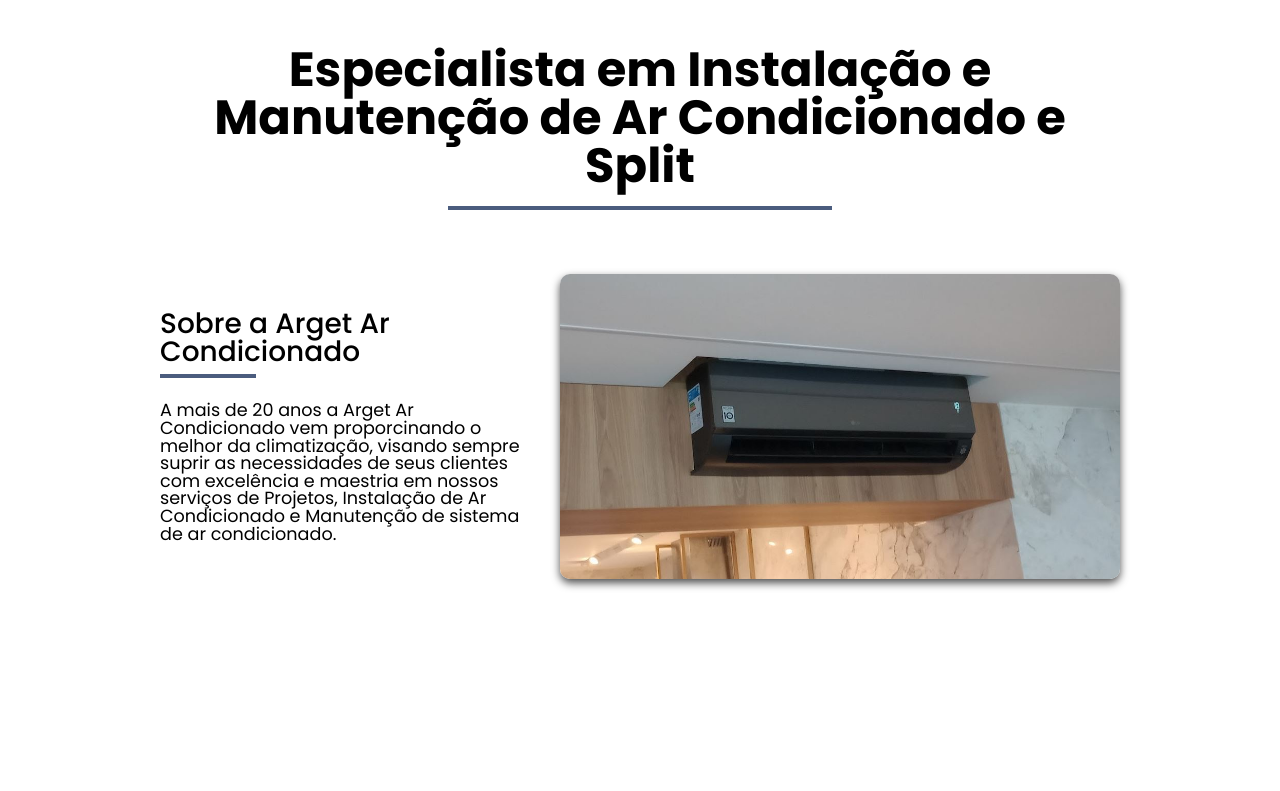
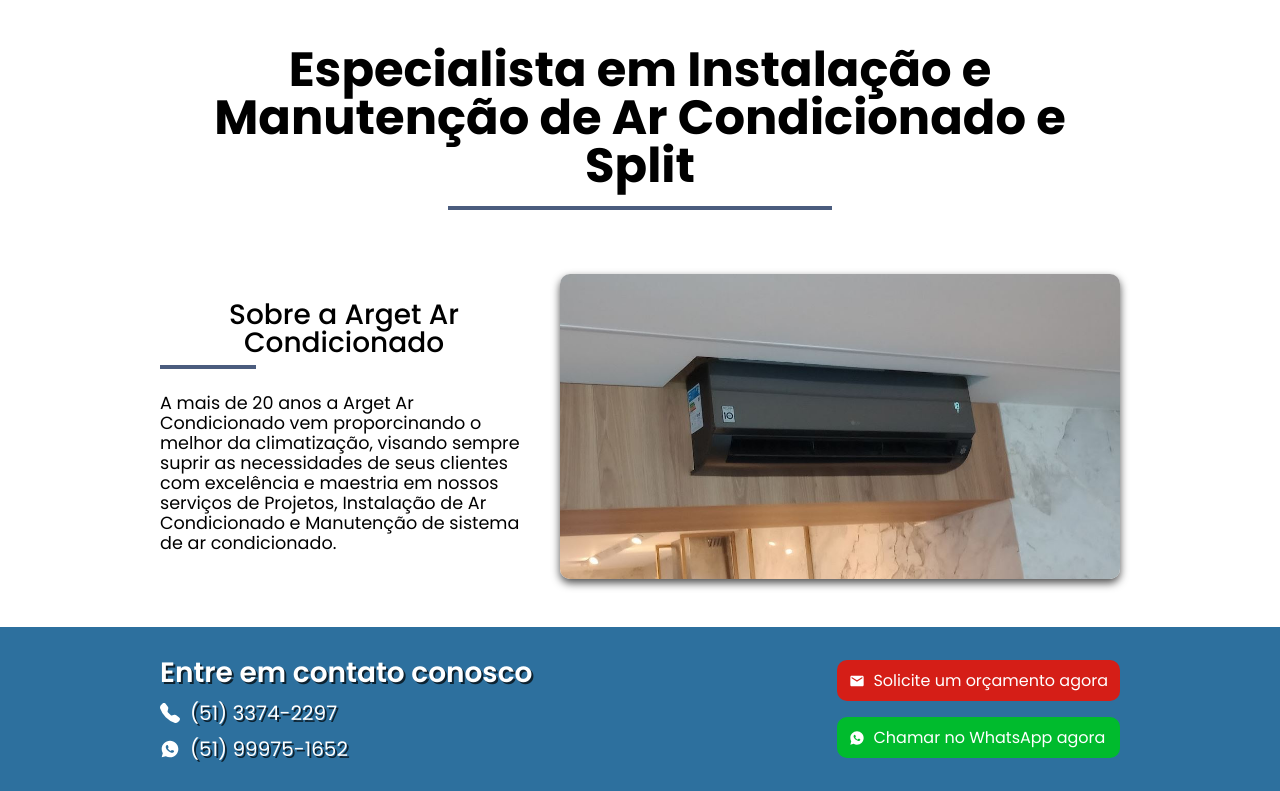
Before and after one commit to YanvFortes/arget_2.0, a React (Vite) app: page / in a window 1280 px wide. Shown: the part 802-1593 px from the top of the page. Before the commit the page ends 1429 px from the top, so only its background shows below. Built offline with nearby package versions, Linux system fonts and the light colour scheme.

Commit message:
add component ContactBar and Clients

```diff
--- a/src/components/Button/index.jsx
+++ b/src/components/Button/index.jsx
@@ -3,6 +3,7 @@ import styled from "styled-components"
 const ButtonStyled = styled.button`
     align-items: center;
     background-color: ${props => props.$backgroundColor ? props.$backgroundColor : `#2d709e`};
+    box-shadow: ${props => props.shadow ? props.shadow : "none"};
     border: none;
     border-radius: 10px;
     color: #FFFFFF;
@@ -15,7 +16,7 @@ const ButtonStyled = styled.button`
     transition: .7s ease;
 
     &:hover {
-        background-color: ${props => props.$backgroundHover ? props.$backgroundHover : `#2d709e`};
+        background-color: ${props => props.$backgroundHover ? props.$backgroundHover : `none`};
         transform: scale(1.1);
     }
 `
--- /dev/null
+++ b/src/components/ContactBar/index.jsx
@@ -0,0 +1,61 @@
+import styled from "styled-components"
+import Button from "../Button"
+import { BsTelephoneFill } from "react-icons/bs"
+import { RiWhatsappFill } from "react-icons/ri"
+import { MdEmail } from "react-icons/md"
+
+
+const Container = styled.section`
+    align-items: center;
+    background-color: #2d709e;
+    display: flex;
+    justify-content: space-between;
+    padding: 2em 10em;
+`
+const Box = styled.div`
+    display: flex;
+    flex-direction: column;
+    gap: 1em;
+`
+const Subtitle = styled.h4`
+    color: #FFFFFF;
+    font-size: 1.75rem;
+    font-weight: 600;
+    text-shadow: 2px 2px #000000b2;
+`
+const PhoneNumber = styled.p`
+    align-items: center;
+    color: #FFFFFF;
+    display: flex;
+    font-size: 1.25rem;
+    gap: .5em;
+    text-shadow: 2px 2px #000000b2;
+`
+
+const ContactBar = () => {
+    return (
+        <Container>
+            <Box>
+                <Subtitle>Entre em contato conosco</Subtitle>
+                <PhoneNumber>
+                    <BsTelephoneFill/>
+                    (51) 3374-2297
+                </PhoneNumber>
+                <PhoneNumber>
+                    <RiWhatsappFill/>
+                    (51) 99975-1652
+                </PhoneNumber>
+            </Box>
+            <Box>
+                <Button color="#d51e17">
+                    <MdEmail/> Solicite um orçamento agora
+                </Button>
+                <Button color="#00BB2D">
+                    <RiWhatsappFill/> Chamar no WhatsApp agora
+                </Button>
+            </Box>
+        </Container>
+    )
+}
+
+export default ContactBar
--- a/src/components/Paragraph/index.jsx
+++ /dev/null
@@ -1,23 +0,0 @@
-import styled from "styled-components"
-
-const ParagraphStyled = styled.p`
-    color: ${props => props.$color ? props.$color : "#000000"};
-    text-shadow: ${props => props.$shadow ? props.$shadow : "none"};
-    font-size: ${props => props.$size};
-    font-weight: 400;
-    /* line-height: ${props => props.$lineHeight ? props.$lineHeight : ".15em"}; */
-`
-
-const Paragraph = ( {children, color, shadow, size} ) => {
-    return (
-        <ParagraphStyled
-            $color={color}
-            $shadow={shadow}
-            $size={size}
-        >
-            {children}
-        </ParagraphStyled>
-    )
-}
-
-export default Paragraph
--- a/src/components/Title/index.jsx
+++ b/src/components/Title/index.jsx
@@ -5,15 +5,17 @@ const TitleStyled = styled.h2`
     font-size: ${props => props.$size};
     font-weight: ${props => props.$weight};
     text-align: ${props => props.$align ? props.$align : "center"};
+    text-shadow: ${props => props.$shadow ? props.$shadow : "none"};
 `
 
-const Title = ( {align, children, color, size, weight} ) => {
+const Title = ( {align, children, color, shadow, size, weight} ) => {
     return (
         <TitleStyled
             $color={color}
             $size={size}
             $weight={weight}
             $align={align}
+            $shadow={shadow}
         >
             {children}
         </TitleStyled>
--- a/src/components/pages/Home/About/index.jsx
+++ b/src/components/pages/Home/About/index.jsx
@@ -1,7 +1,6 @@
 import styled from "styled-components"
+import Line from "../../../Line"
 import Title from "../../../Title"
-import Line from "../../../Line"
-import Paragraph from "../../../Paragraph"
 
 const AboutContainer = styled.section`
     align-items: center;
@@ -17,16 +16,23 @@ const AboutCard = styled.div`
     gap: 2em;
     justify-content: center;
 `
+const Subtitle = styled.h3`
+    color: #000000;
+    font-size: 1.75rem;
+    font-weight: 500;
+    text-align: center;
+`
+const Paragraph = styled.p`
+    color: #000000;
+    font-size: 1.1rem;
+    font-weight: 400;
+    line-height: 1.25rem;
+`
 const Description = styled.div`
     align-items: start;
     display: flex;
     flex-direction: column;
     justify-content: start;
-`
-const Subtitle = styled.h3`
-    color: #000000;
-    font-size: 1.75rem;
-    font-weight: 500;
 `
 const Image = styled.img`
     border-radius: 10px;
@@ -45,7 +51,7 @@ const About = () => {
                 <Description>
                     <Subtitle>Sobre a Arget Ar Condicionado</Subtitle>
                     <Line margin="0.5em 0 1.5em 0" marginSide="0" width="6em"/>
-                    <Paragraph size="1.1rem">
+                    <Paragraph>
                         A mais de 20 anos a Arget Ar Condicionado vem proporcinando o melhor da climatização,
                         visando sempre suprir as necessidades de seus clientes com excelência e maestria em
                         nossos serviços de Projetos, Instalação de Ar Condicionado e Manutenção de sistema
--- a/src/components/pages/Home/index.jsx
+++ b/src/components/pages/Home/index.jsx
@@ -5,6 +5,7 @@ import Slide from "./Slide"
 import styled from "styled-components";
 import {Dots, DotContainer} from "./Slide/Dots"
 import About from "./About"
+import ContactBar from "../../ContactBar"
 
 
 const SliderStyled = styled(Slider)`
@@ -53,8 +54,8 @@ const Home = () => {
                     img="/assets/Carrocel-3.png"
                 />
             </SliderStyled>
-
             <About/>
+            <ContactBar/>
         </>
     )
 }
```
Also changed, not shown: src/components/pages/Clients/clients.json (added, +117 -0 lines), src/components/pages/Clients/index.jsx (added, +24 -0 lines).
